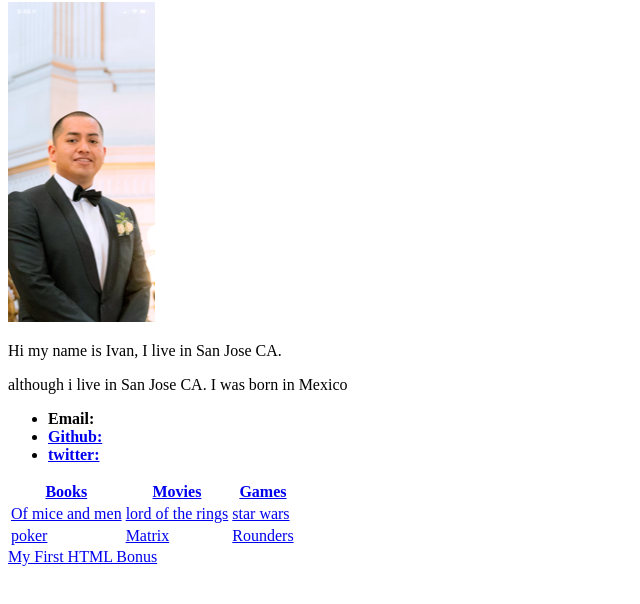
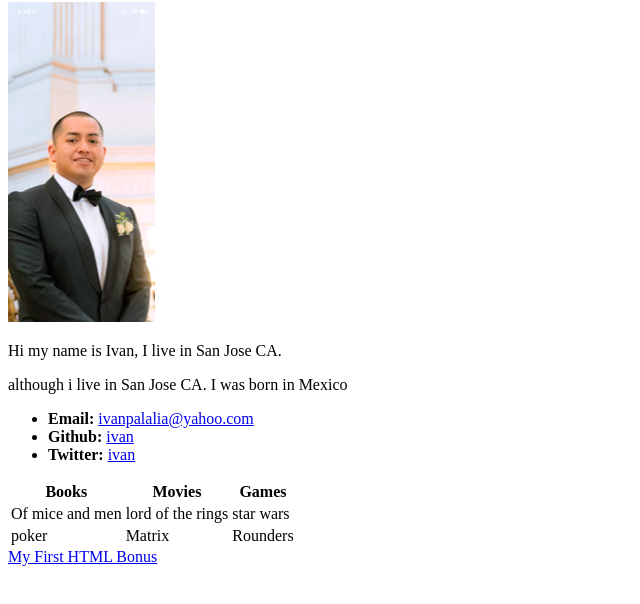
Before and after one commit to Ivanpalalia/ivan.github.io, a plain HTML site: page index.html in a window 1280 px wide. Shown: the part 104-708 px from the top of the page, without its empty margins (0-640 px from the left). Drawn offline with Linux system fonts and the light colour scheme.

Commit message:
third commit

```diff
--- a/index.html
+++ b/index.html
@@ -16,9 +16,10 @@
 <p> although i live in San Jose CA. I was born in Mexico </p>
 
 <ul>
-<li><strong>Email:</strong> <a href= "ivanpalalia@yahoo.com" </a>    </li>
-<li><strong>Github:</strong> <a href= "ivanpalalia" </a>    </li>
-<li><strong>twitter:</strong> <a href= "ivanpalalia" </a>    </li>
+        <li><strong>Email:</strong> <a href="#">ivanpalalia@yahoo.com</a></li>
+        <li><strong>Github:</strong> <a href="#">ivan</a></li>
+        <li><strong>Twitter:</strong> <a href="#">ivan</a></li>
+      </ul>
 
 </ul>
 
```
